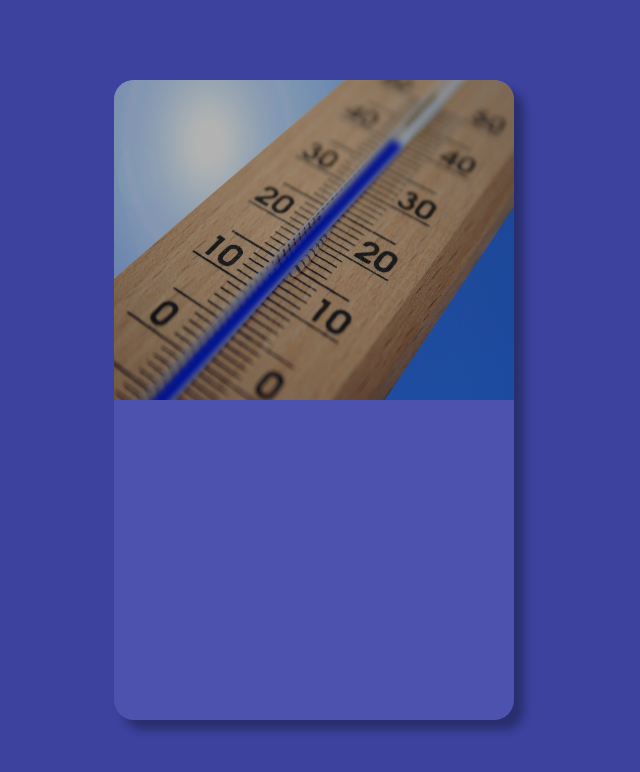
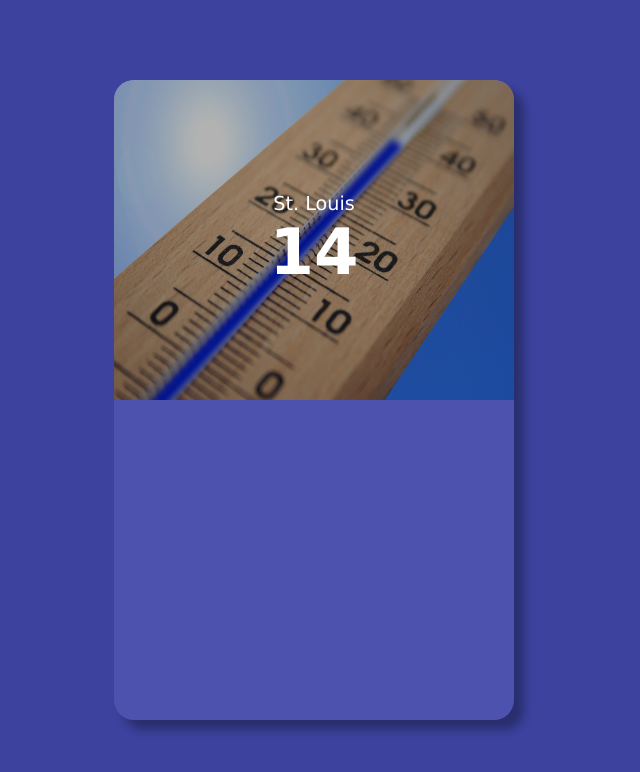
Before and after one commit to mattriney/WeatherApp, an Angular app: page / in a window 1280 px wide. Shown: the top 772 px of the page, without its empty margins (326-966 px from the left). Built offline with nearby package versions, Linux system fonts and the light colour scheme.

Commit message:
location update, fix weather data div

```diff
--- a/src/app/app.component.html
+++ b/src/app/app.component.html
@@ -3,10 +3,12 @@
 <img src="../assets/hot.jpg" alt="thermometer-hot-red" *ngIf="10 > 11">
 <img src="../assets/cold.jpg" alt="thermometer-cold-blue" *ngIf="10 <= 11">
 
-<div class="weather-data"></div>
-    <div class="location">Perryville</div>
+<div class="weather-data">
+    <div class="location">St. Louis</div>
     <!-- display temp, use pipe to only display whole number -->
-    <div class="temperature">{{ 14.40 | number: '1.0-0' }}</div>
+    <div class="temperature">{{ 14.40 | number: '1.0-0' }}
+
+    </div>
   </div>
 
 
```
